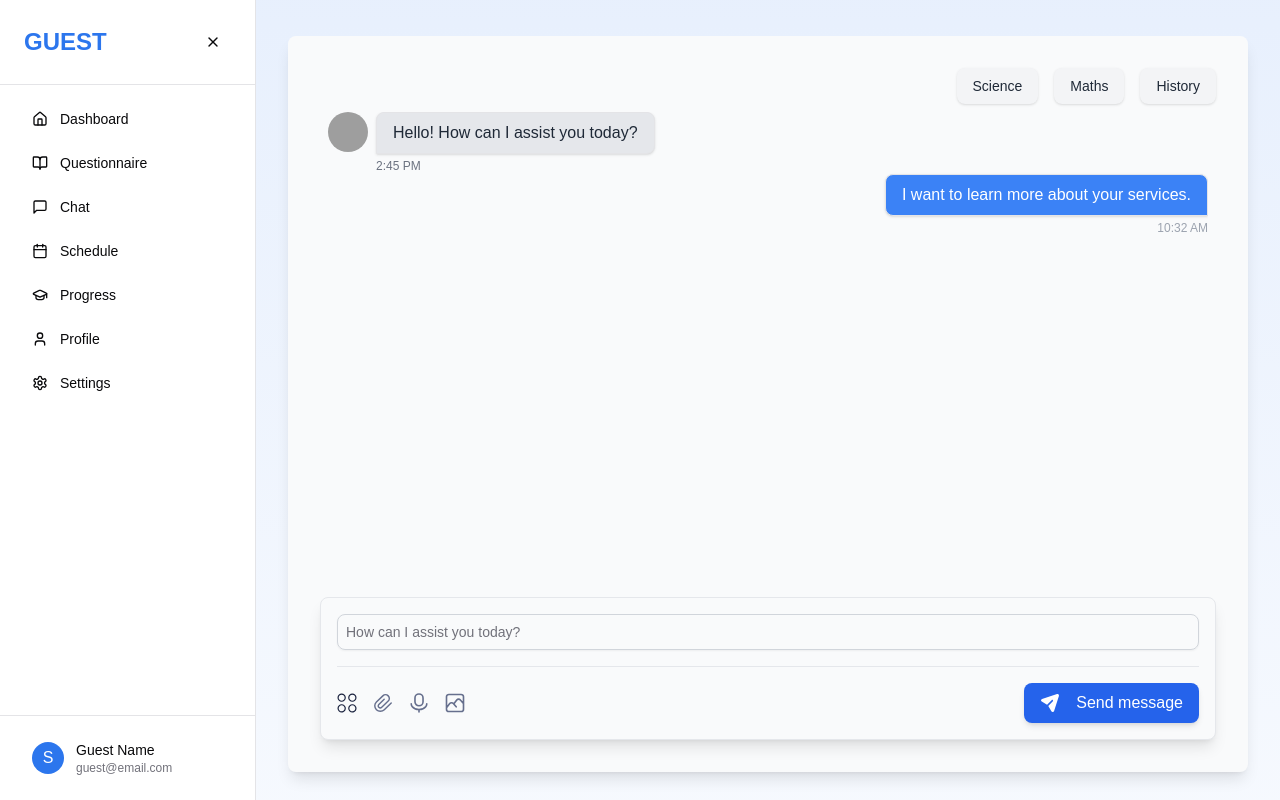
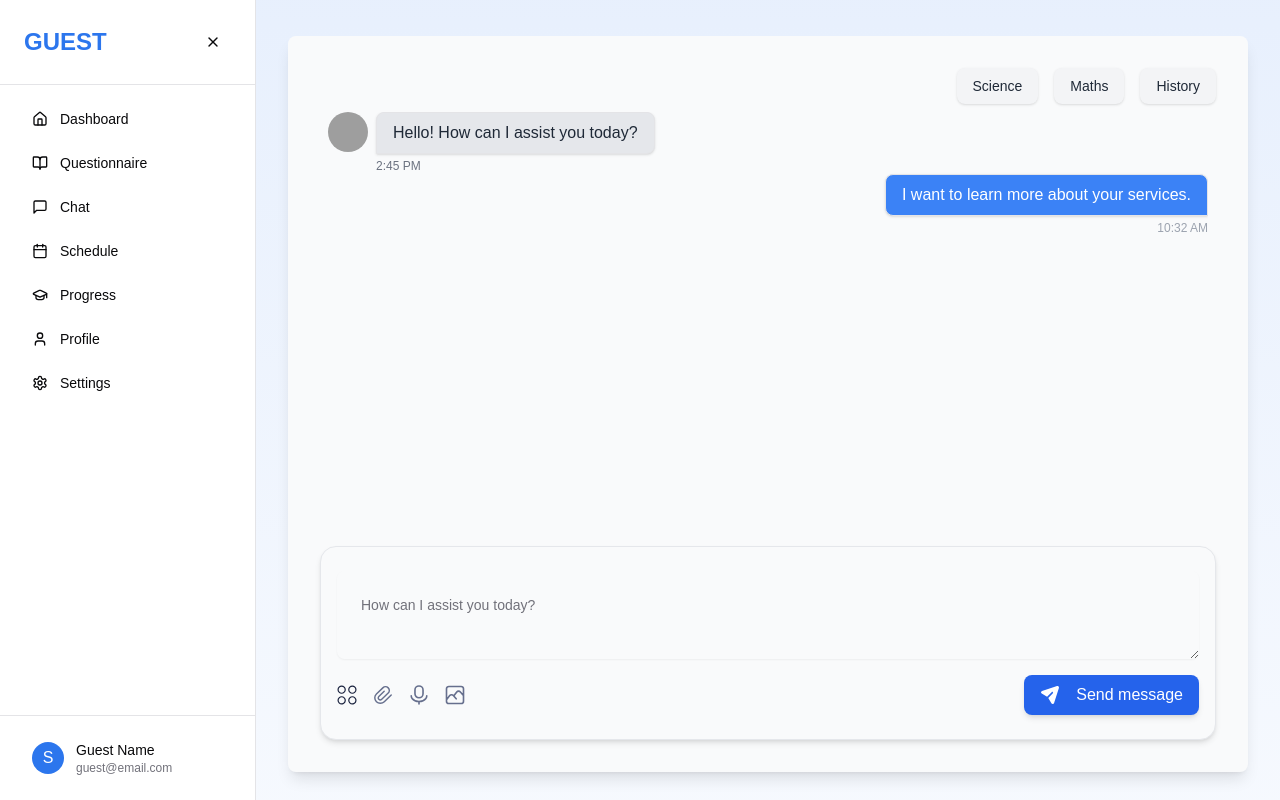
Before and after one commit to Learn-Aware/learnaware-ai, a Next.js app in the folder frontend/: page /guest/chat in a window 1280 px wide. Built offline with nearby package versions, Linux system fonts and the light colour scheme; grey boxes are pictures that could not be loaded.

Commit message:
Replace Input with Textarea component for improved user input experience on chat page; enhance styling for better UI consistency

```diff
--- a/frontend/app/guest/chat/page.tsx
+++ b/frontend/app/guest/chat/page.tsx
@@ -2,11 +2,11 @@
 import React, { useState } from "react";
 import Image from "next/image";
 
-import { Input } from "@/components/ui/input";
 import { Button } from "@/components/ui/button";
 import { ScrollArea } from "@/components/ui/scroll-area";
 import { Card } from "@/components/ui/card";
 import { Avatar, AvatarFallback, AvatarImage } from "@/components/ui/avatar";
+import { Textarea } from "@/components/ui/textarea";
 
 const ChatPage = () => {
   const [messages, setMessages] = useState([
@@ -105,17 +105,15 @@ const ChatPage = () => {
         ))}
       </ScrollArea>
 
-      <div className="flex flex-col p-4 bg-gray-50 border border-gray-200 shadow-lg rounded-lg space-y-4">
+      <div className="flex flex-col px-4 py-6 bg-gray-50 border border-gray-200 shadow-md rounded-2xl space-y-4">
         <div>
-          <Input
+          <Textarea
             placeholder="How can I assist you today?"
-            className="w-full border border-gray-300 focus:ring-2 focus:ring-blue-500 focus:border-blue-500 rounded-lg p-2"
+            className="w-full border-none p-6 focus:ring-2 focus:ring-blue-500 rounded-lg"
             value={userInput}
             onChange={(e) => setUserInput(e.target.value)}
           />
         </div>
-
-        <hr className="border-gray-200" />
 
         <div className="flex items-center justify-between">
           <div className="flex items-center space-x-4">
```
